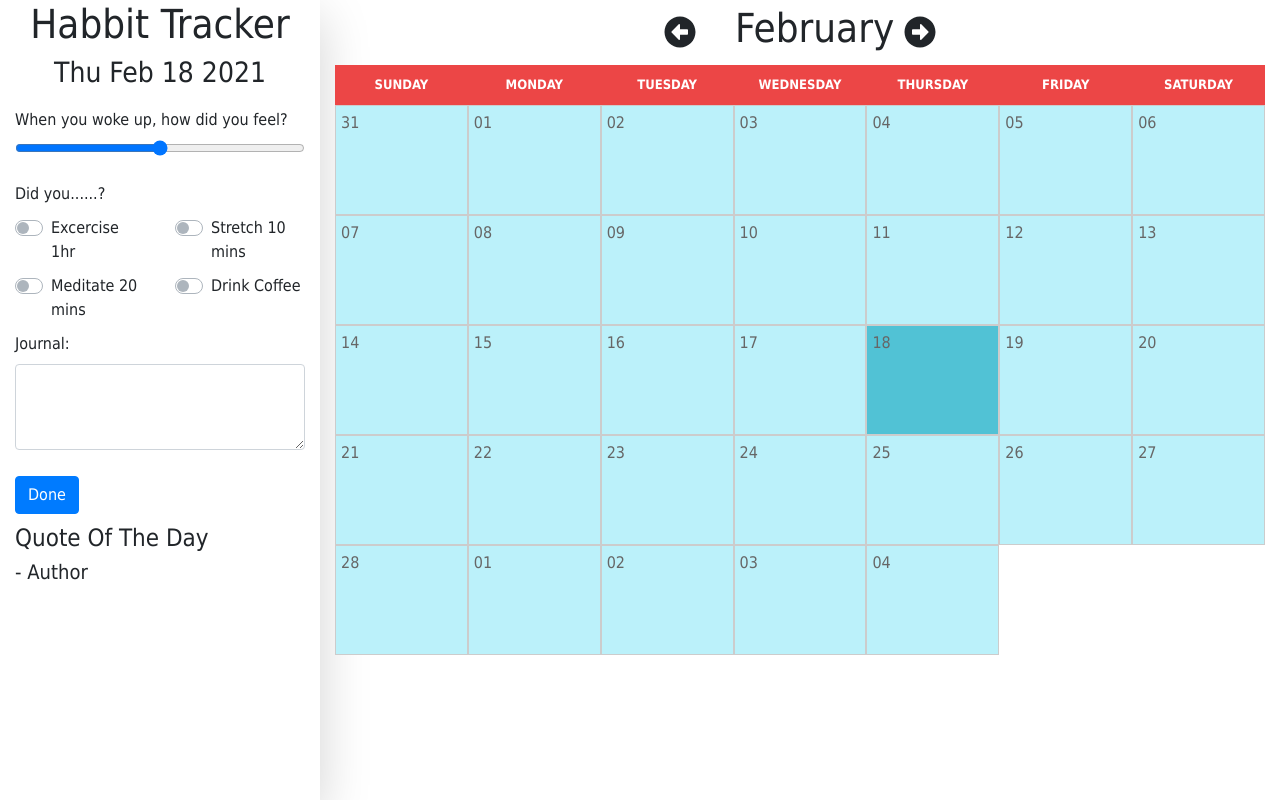
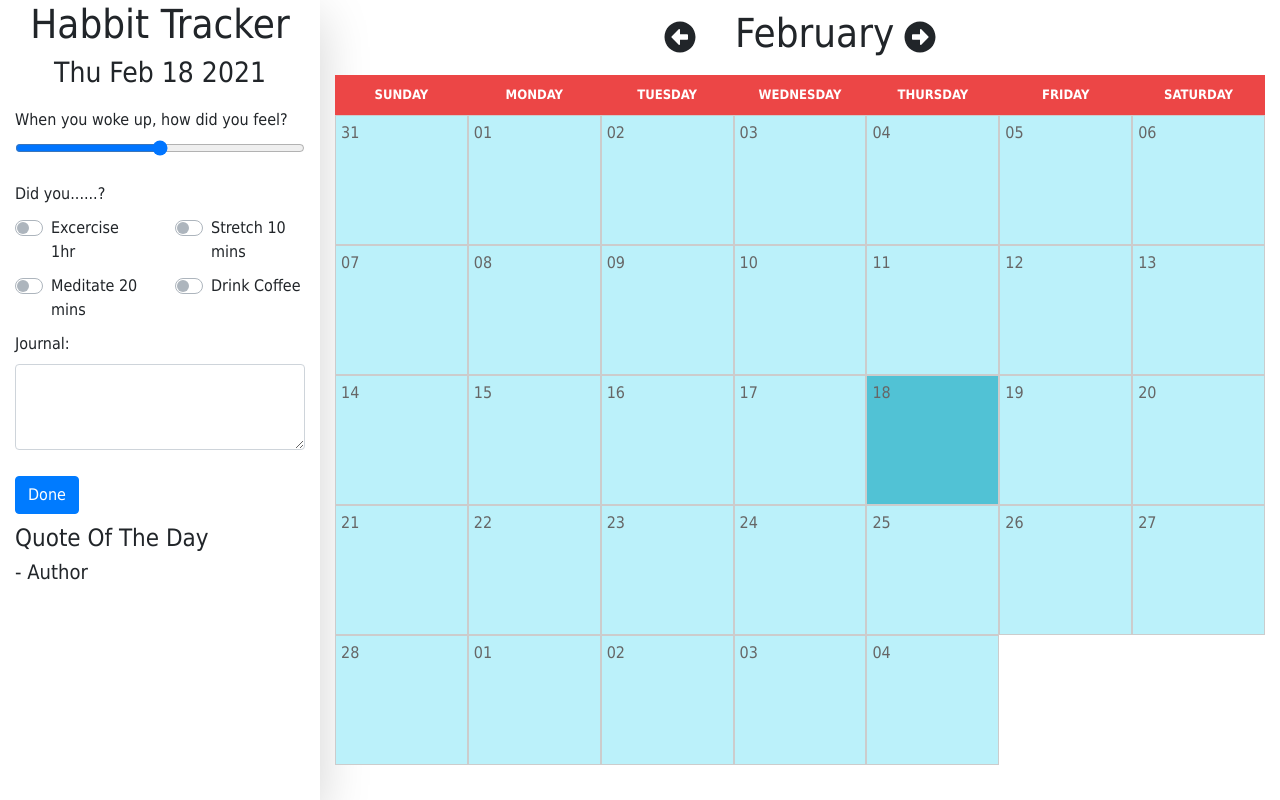
Before and after one commit to grandonbarcia/habbit-tracker, a React (Create React App) app: page / in a window 1280 px wide. Built offline with nearby package versions, Linux system fonts and the light colour scheme.

Commit message:
decrease min-height of calendar td by 20px remove margins from calendar title__row ;

```diff
--- a/src/App.css
+++ b/src/App.css
@@ -13,9 +13,16 @@ body {
 	font-family: Tahoma;
 }
 
+.calendar .title__row{
+
+	margin-top: 15px;
+	margin-bottom: 15px;
 
 
-/* declare a 7 column grid on the table */
+}
+
+
+
 #calendar {
 	width: 100%;
   display: grid;
@@ -64,7 +71,7 @@ caption {
 }
 
 #calendar td {
-	min-height: 110px;
+	min-height: 130px;
   display: flex;
   flex-direction: column;
 }
```
